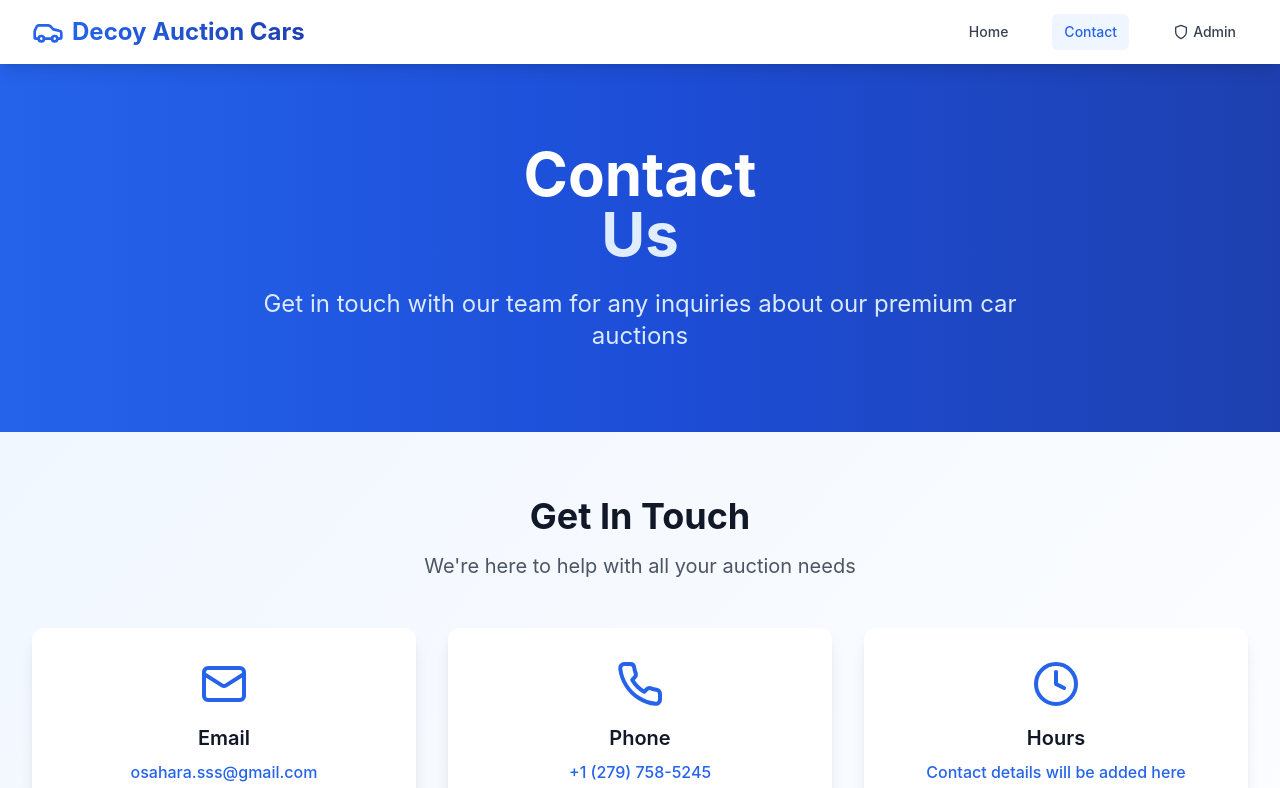
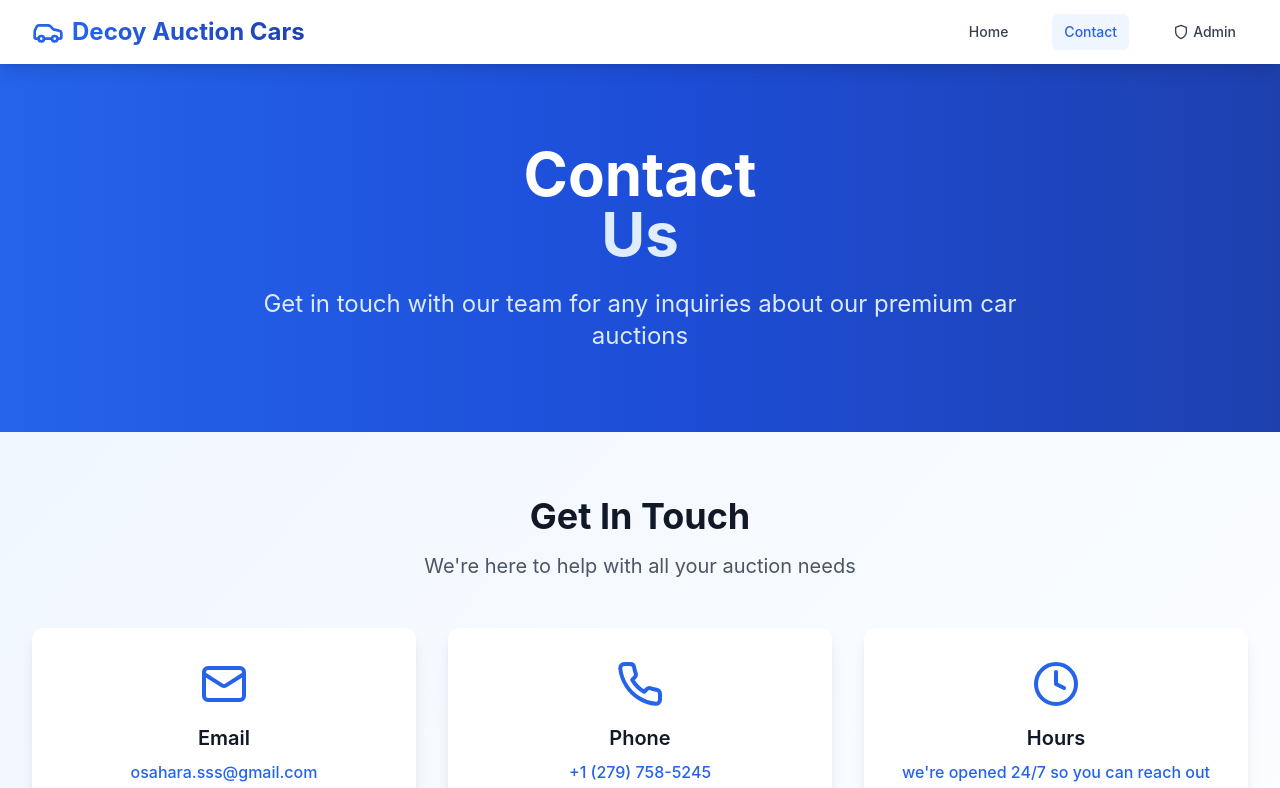
Before and after one commit to OfficialCiphertech/OMAR, a React (Vite) app: page /contact in a window 1280 px wide. Shown: the top 788 px of the page. Built offline with nearby package versions, Linux system fonts and the light colour scheme.

Commit message:
Update Contact.jsx

```diff
--- a/src/pages/Contact.jsx
+++ b/src/pages/Contact.jsx
@@ -64,7 +64,7 @@ const Contact = () => {
                 {
                   icon: Clock,
                   title: "Hours",
-                  info: "Contact details will be added here",
+                  info: "we're opened 24/7 so you can reach out to us at anytime ",
                   description: "Our working hours"
                 }
               ].map((contact, index) => (
```
